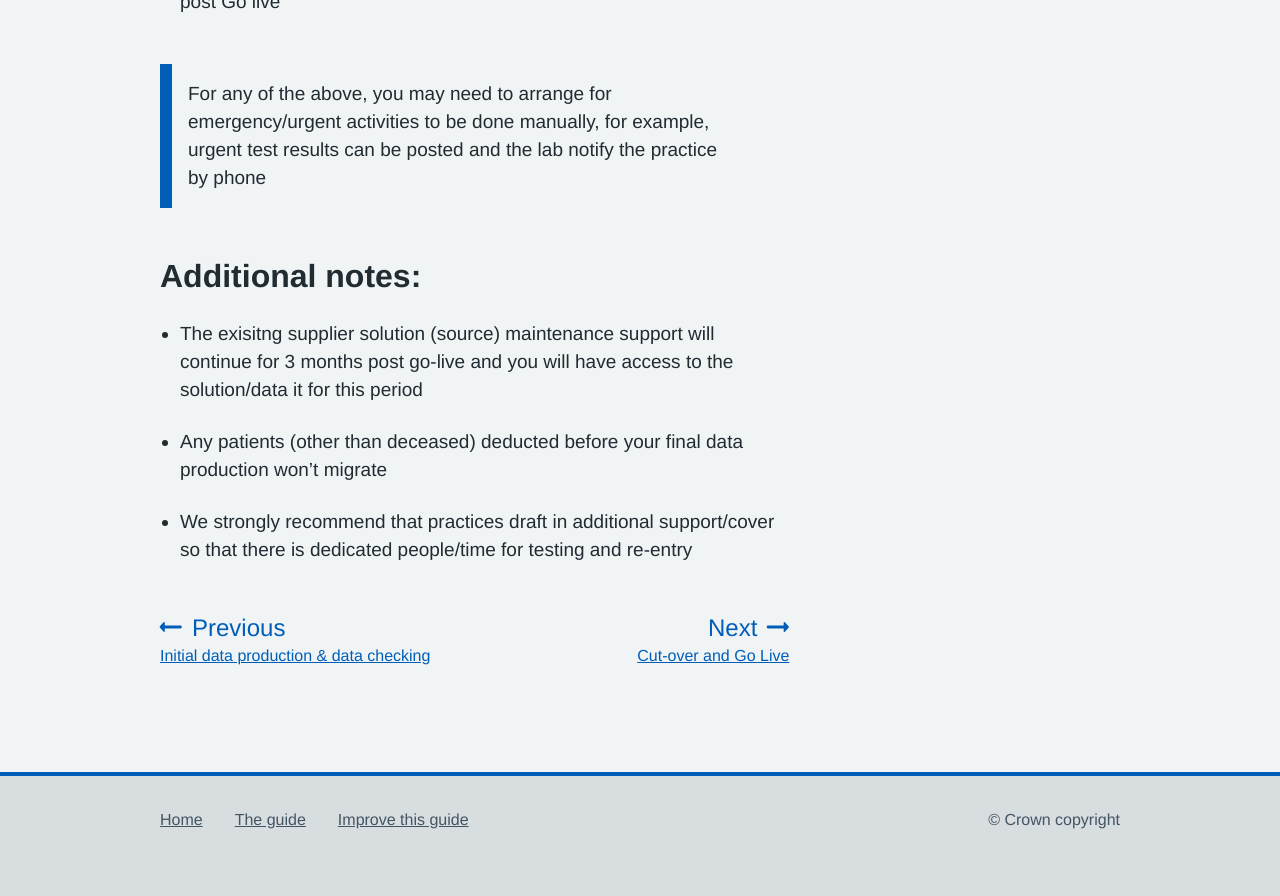
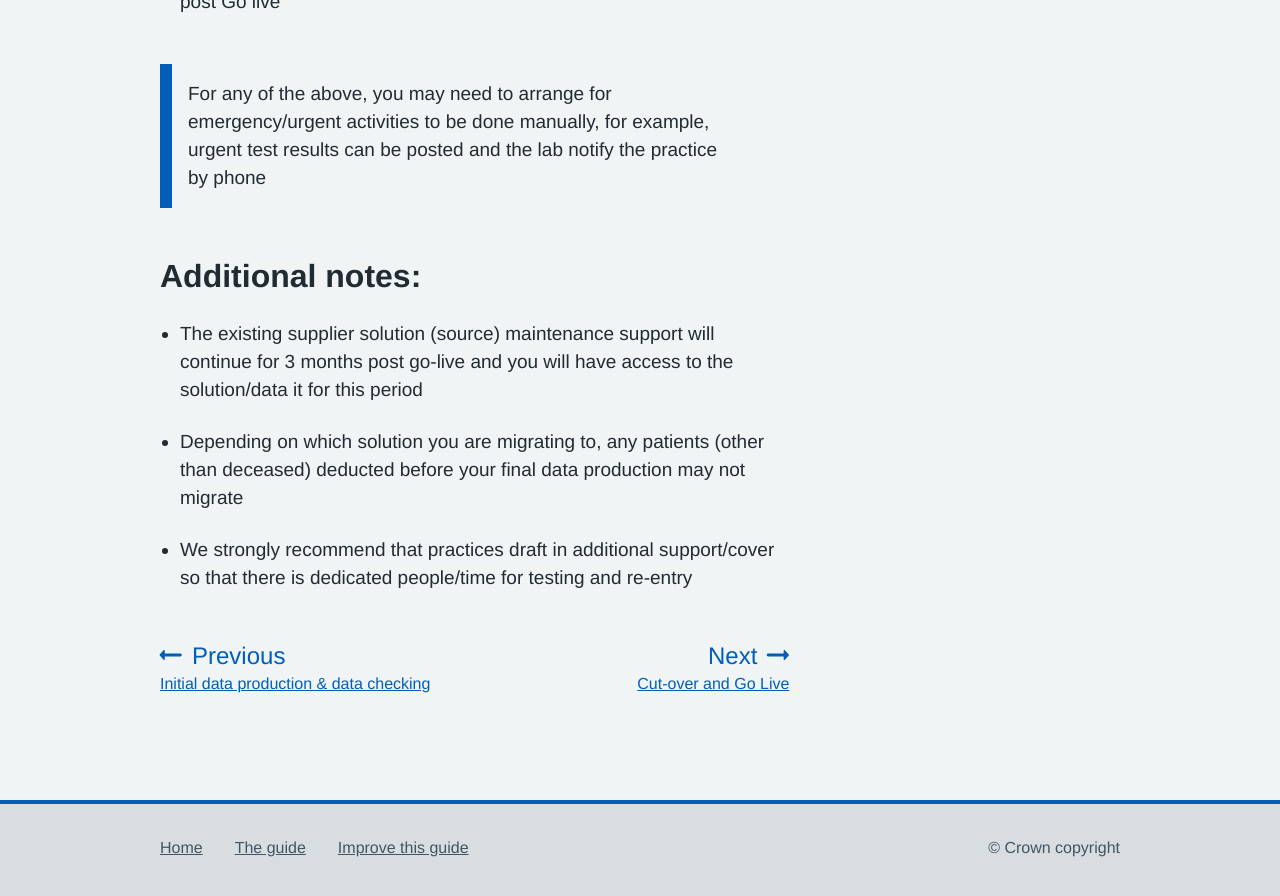
Before and after one commit to nhsconnect/prm-practice-migration, a Jekyll site: the page built from guide/05-planning-for-cut-over.md, in a window 1280 px wide and 900 px high, scrolled down 5891 px. Shown: the top 896 px of the window. Built offline with Jekyll 4.4.1, drawn with Linux system fonts in a browser that asks for light colours; some web fonts are replaced; before the commit the page ends 6763 px from its top, so only the background shows below that.

Commit message:
Update 05-planning-for-cut-over.md

```diff
--- a/guide/05-planning-for-cut-over.md
+++ b/guide/05-planning-for-cut-over.md
@@ -167,8 +167,8 @@ For any of the above, you may need to arrange for emergency/urgent activities to
 
 ## Additional notes:
 
-* The exisitng supplier solution (source) maintenance support will continue for 3 months post go-live and you will have access to the solution/data it for this period
+* The existing supplier solution (source) maintenance support will continue for 3 months post go-live and you will have access to the solution/data it for this period
 
-* Any patients (other than deceased) deducted before your final data production won't migrate
+* Depending on which solution you are migrating to, any patients (other than deceased) deducted before your final data production may not migrate
 
 * We strongly recommend that practices draft in additional support/cover so that there is dedicated people/time for testing and re-entry
```
